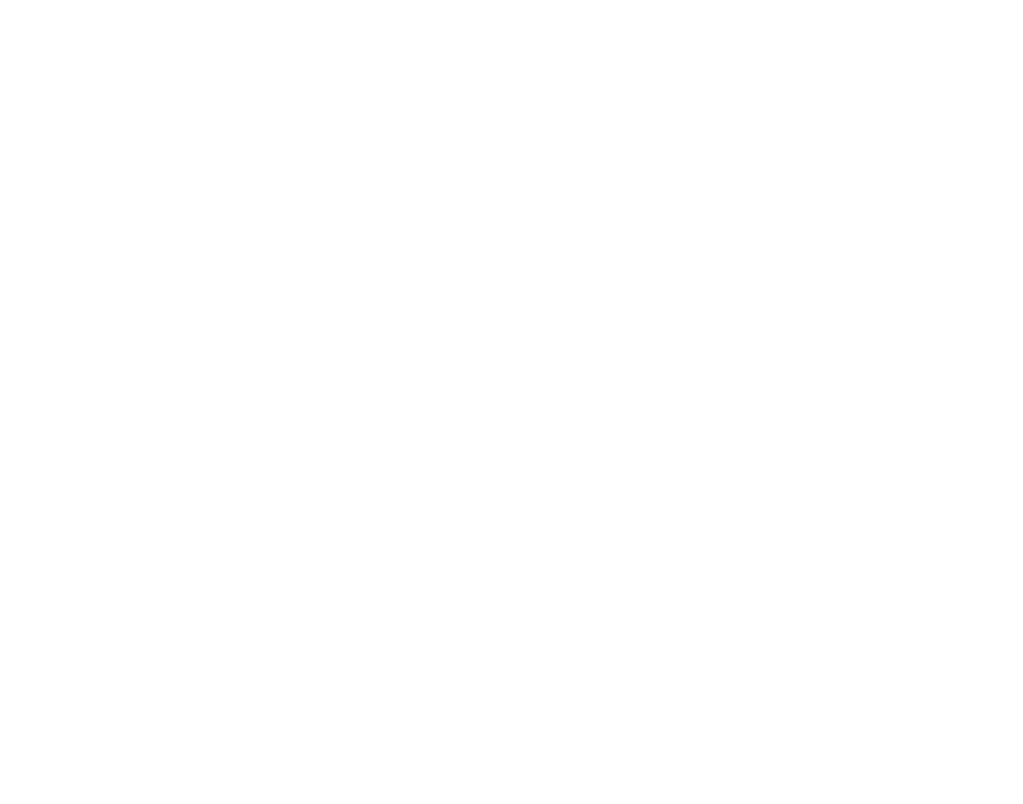
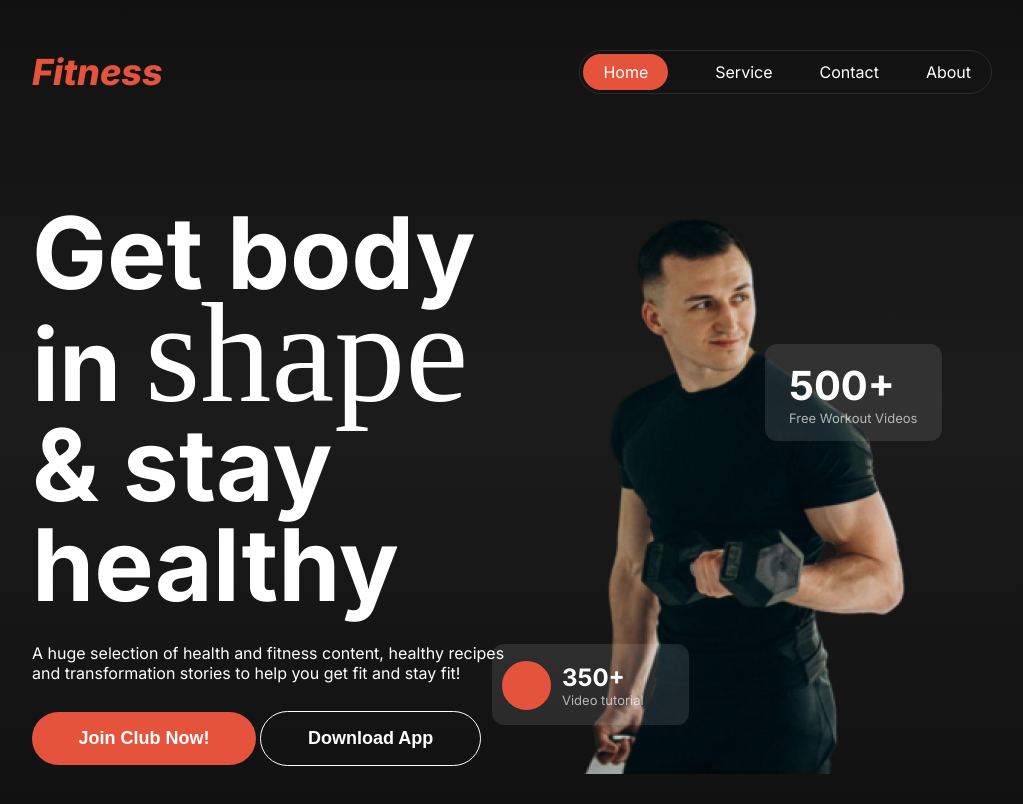
Before and after one commit to Rahibazam/b10a2, a plain HTML site: page index.html in a window 1280 px wide. Shown: the whole page, without its empty margins (128-1151 px from the left). Drawn offline with Linux system fonts and the light colour scheme; a web font is replaced by a local one.

Commit message:
Completed navbar and banner for desktop

```diff
--- a/index.html
+++ b/index.html
@@ -11,6 +11,51 @@
 </head>
 <body>
     <header>
+        <!-- navbar section start -->
+            <div class="primary-container">
+                <div class="nav-logo">
+                    <h4 class="header-logo"><em>Fitness</em></h4>
+                </div>
+                <nav>
+                    <ul class="nav-links">
+                        <li id="home">Home</li>
+                        <li>Service</li>
+                        <li>Contact</li>
+                        <li>About</li>
+                    </ul>
+                </nav>
+            </div>
+        <!-- navbar section end -->
+
+        <!-- banner section start -->
+            <div class="banner">
+                <div class="primary-container">
+                    <div class="banner-content">
+                        <div class="banner-title">
+                            <h1>Get body in <span>shape </span>& stay healthy</h1>
+                        </div>
+                        <div class="banner-description">
+                            <p>A huge selection of health and fitness content, healthy recipes and transformation stories to help you get fit and stay fit!</p>
+                        </div>
+                        <button class="btn-primary"><a href="" target="_blank">Join Club Now!</a></button>
+                        <button class="btn-secondary"><a href="" target="_blank">Download App</a></button>
+                    </div>
+                    <div class="banner-image">
+                        <div class="workout-videos">
+                            <h3>500+</h3>
+                            <p>Free Workout Videos</p>
+                        </div>
+                        <div class="video-tutorial">
+                            <div class="circle"></div>
+                            <div class="video-tutorial-content">
+                                <h3>350+</h3>
+                                <p>Video tutorial</p>
+                            </div>
+                        </div>
+                    </div>
+                </div>
+            </div>
+        <!-- banner section end -->
 
     </header>
     <main>
--- a/styles/b10a2.css
+++ b/styles/b10a2.css
@@ -0,0 +1,189 @@
+/* shared styles */
+
+*{
+    margin: 0px;
+}
+
+body{
+    font-family: "Inter", serif;
+}
+
+.primary-container{
+    width: 75%;
+    margin: 0px auto;
+}
+
+.btn-primary{
+    background-color: #E6533C;
+    border-radius: 42px;
+    border: none;
+    padding: 16px 46.5px;
+}
+
+.btn-primary > a{
+    color: white;
+    font-size: 1.125rem;
+    font-weight: 600;
+    text-decoration: none;
+}
+
+.btn-secondary{
+    background-color: rgba(17, 17, 17, 0);
+    border: 1px solid #FFFFFF;
+    border-radius: 42px;
+    padding: 16px 46.5px;
+}
+
+.btn-secondary > a{
+    color: white;
+    font-size: 1.125rem;
+    font-weight: 600;
+    text-decoration: none;
+}
+
+
+
+/* nav styles */
+
+header{
+    background: #111111;
+     /* background-image: linear-gradient(rgba(17, 17, 17, 1), rgba(119, 119, 119, 0)); */
+     background-image: linear-gradient(rgba(17, 17, 17, 1), rgba(119, 119, 119, 0.1), rgba(17, 17, 17, 1));
+     padding: 50px 0px 30px 0px;
+}
+
+header > .primary-container{
+    display: flex;
+    justify-content: space-between;
+}
+
+.header-logo{
+    font-size: 2.25rem;
+    font-weight: 800;
+    color: #E6533C;
+}
+
+.nav-links{
+    color: white;
+    display: flex;
+    align-items: center;
+    gap: 47px;
+    border: 1px solid rgba(255, 255, 255, 0.1);
+    border-radius: 39px;
+    padding: 3px 20px 3px 3px;
+
+
+}
+
+.nav-links > li{
+    list-style: none;
+}
+
+#home{
+    background-color: #E6533C;
+    border-radius: 46px;
+    padding: 8px 20px;
+}
+
+
+/* banner styles */
+
+.banner > .primary-container{
+    display: flex;
+    align-items: center;
+    margin-top: 100px;
+}
+
+.banner-content{
+    padding: 0px;
+    width: 50%;
+}
+
+.banner-title{
+    color: white;
+    font-size: 3.125rem;
+    line-height: 200%;
+}
+
+.banner-title > h1 > span{
+    font-family: "Mea Culpa", serif;
+    font-weight: normal;
+    font-size: 8.875rem;
+}
+
+.banner-description{
+    color: white;
+    font-size: 1rem;
+    margin: 28px auto;
+}
+
+.banner-image{
+    background-image: url(../images/Images\ 2.png);
+    background-repeat: no-repeat;
+    position: relative;
+    background-position: center;
+    display: flex;
+    width: 50%;
+    height: 580px;
+}
+
+.workout-videos{
+    width: 130px;
+    height: 80px;
+    border-radius: 12px;
+    background-color: rgba(255, 255, 255, 0.1);
+    padding: 17px 23px 0px 24px;
+    margin-bottom: 0px;
+    position: absolute;
+    top: 150px;
+    right: 50px;
+}
+
+.workout-videos > h3{
+    font-size: 2.5rem;
+    color: white;
+}
+
+.workout-videos > p{
+    font-size: 0.813rem;
+    color: rgba(255, 255, 255, 0.65);
+}
+
+.video-tutorial{
+    display: flex;
+    align-items: center;
+    width: 150px;
+    height: 80px;
+    border-radius: 12px;
+    background-color: rgba(255, 255, 255, 0.1);
+    padding: 1px 23px 0px 24px;
+    margin-bottom: 0px;
+    position: absolute;
+    top: 450px;
+    left: -20px;
+}
+
+.video-tutorial-content{
+    position: absolute;
+    left: 70px;
+}
+
+.video-tutorial-content > h3{
+    font-size: 1.5rem;
+    color: white;
+}
+
+.video-tutorial-content > p{
+    font-size: 0.813rem;
+    color: rgba(255, 255, 255, 0.65);
+}
+
+.circle{
+    border-radius: 50%;
+    width: 45px;
+    height: 45px;
+    background-color: #E6533C;
+    border: #E6533C solid 2px;
+    position: absolute;
+    left: 10px;
+}
```
